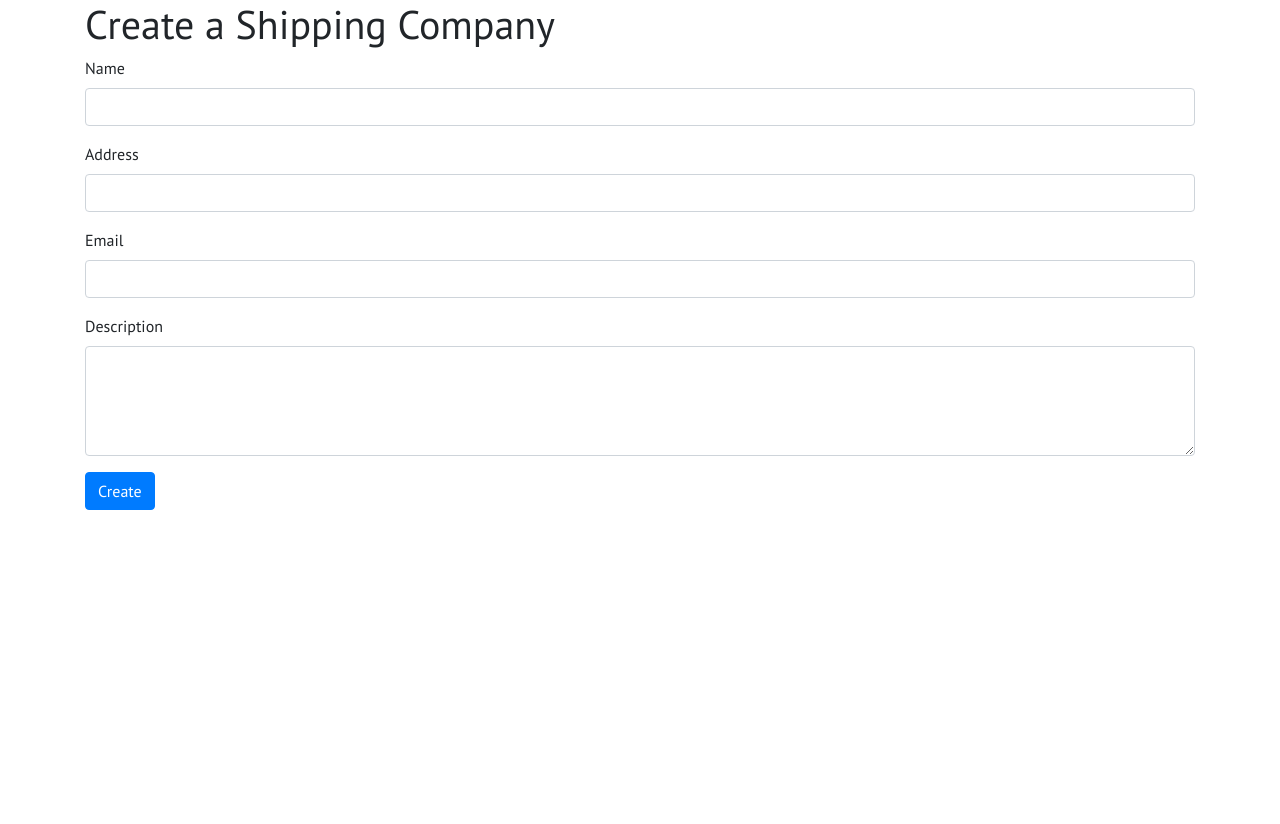
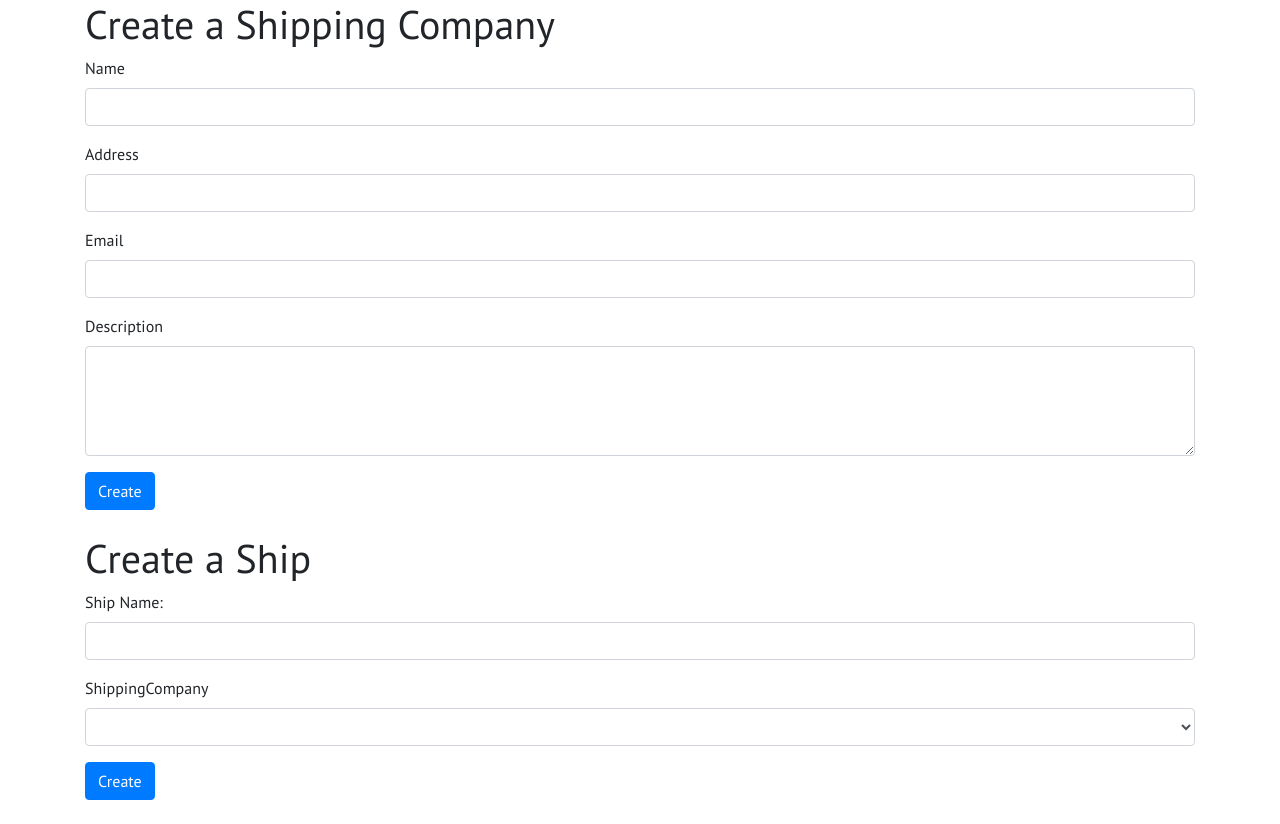
Before and after one commit to DBGUI-Freight-Management/frontend, a React (Create React App) app in the folder react-example/: page / in a window 1280 px wide. Before the commit the page ends 800 px from the top, so only its background shows below. Built offline with nearby package versions, Linux system fonts and the light colour scheme.

Commit message:
Started It

```diff
--- a/react-example/src/App.js
+++ b/react-example/src/App.js
@@ -1,12 +1,17 @@
 import React from 'react';
 import './App.css';
 import { ShippingCompanyCreationForm } from './ShippingManager';
+import { ShipCreationForm} from './ShippingManager'
+import { ShippingManager } from './ShippingManager/models';
 
+
+const manager= new ShippingManager();
 
 function App() {
   return (
     <main>
-      <ShippingCompanyCreationForm/>
+      <ShippingCompanyCreationForm manager={manager}/>
+      <ShipCreationForm manager={manager}/>
     </main>
   );
 }
--- /dev/null
+++ b/react-example/src/ShippingManager/ShipCreationForm.jsx
@@ -0,0 +1,56 @@
+import React from 'react';
+import { ShippingManager } from './models';
+
+export class ShipCreationForm extends React.Component{
+    state = {
+        name:"",
+        owningCompany:"",
+    }
+
+    submit(){
+        if(this.state.name!=="" && this.state.owningCompany!==""){
+            this.props.manager.addShip(this.state.name,this.state.owningCompany);
+        }
+    }
+
+    render(){
+        return (
+            <>
+                <form className="container">
+                    <h1>
+                        Create a Ship
+                    </h1>
+                    <div className="form-group">
+                        <label htmlFor="shipName">
+                            Ship Name:
+                        </label>
+                        <input type="text"
+                                id="shipName"
+                                name="shipName"
+                                className="form-control"
+                                value={this.state.name}
+                                onChange={e=>this.setState({name:e.target.value})}/>
+                    </div>
+                    <div className="form-group">
+                        <label htmlFor="shippingCompany">
+                            ShippingCompany
+                        </label>
+                        <select className="form-control"
+                                id="shippingCompany"
+                                name="shippingCompany"
+                                value={this.state.owningCompany}
+                                onChange={e=>this.setState({owningCompany:e.target.value})}>
+                                    <option></option>
+                                {this.props.manager.getCompanies().map(company=>(<option>{company.name}</option>))}
+                        </select>
+                    </div>
+                    <div className="form-group">
+                        <button type="button" className="btn btn-primary mb-2" onClick={e=>this.submit()}>Create</button>
+                    </div>
+                </form>
+
+            </>
+        )
+    }
+
+}
--- a/react-example/src/ShippingManager/ShippingCompanyCreationForm.jsx
+++ b/react-example/src/ShippingManager/ShippingCompanyCreationForm.jsx
@@ -6,11 +6,11 @@ export class ShippingCompanyCreationForm extends React.Component{
         name:"",
         address:"",
         email:"",
-        description:""
+        description:"",
     }
 
     submitCompany(){
-        console.log(this.state);
+        this.props.manager.addCompany(this.state.name,this.state.address,this.state.email,this.state.description);
     }
 
     render() {
--- a/react-example/src/ShippingManager/index.js
+++ b/react-example/src/ShippingManager/index.js
@@ -1 +1,2 @@
 export * from "./ShippingCompanyCreationForm";
+export * from "./ShipCreationForm";
--- /dev/null
+++ b/react-example/src/ShippingManager/models/Company.js
@@ -0,0 +1,8 @@
+export class Company{
+    constructor(name,address,email,description){
+        this.name=name;
+        this.address=address;
+        this.email=email;
+        this.description=description
+    }
+}
--- /dev/null
+++ b/react-example/src/ShippingManager/models/Ship.js
@@ -0,0 +1,7 @@
+
+export class Ship{
+    constructor(name, owningCompany){
+        this.name=name;
+        this.owningCompany=owningCompany;
+    }
+}
--- /dev/null
+++ b/react-example/src/ShippingManager/models/ShippingManager.js
@@ -0,0 +1,38 @@
+import { Company } from "./Company";
+import { Ship } from "./Ship";
+
+
+export class ShippingManager{
+    constructor(){
+        this.companies = [
+            new Company("Trans-Atlantic", "1001 101st New York, New York 0000","trans@atlantic.com", "Best Shipping this side of the world"),
+            new Company("Fiji Shipping","1 Island Blvd Oceanside Fiji", "contact@FijiShipping.com", "Outwit Outplay Outlast"),
+            new Company("Pacific Specifics", "1250 Manhattan Beach Blvd, CA 90266", "pacificspecifics@aol.com", "Best Shipping this side of the world")
+        ]
+
+        this.ships=[
+            new Ship("SS Enterprise", "Trans-Atlantic"),
+            new Ship("SS Discovery", "Trans-Atlantic"),
+            new Ship("Boston Rob", "Fiji Shipping"),
+            new Ship("Pavarti", "Fiji Shipping"),
+            new Ship("Tyson", "Fiji Shipping"),
+            new Ship("Probst", "Fiji Shipping"),
+            new Ship("Narniphilous", "Pacific Specifics")
+        ]
+    }
+
+    addCompany(name,address,email,description){
+        this.companies.push(new Company(name,address,email,description));
+    }
+
+    addShip(name, company){
+        this.companies.push(new Ship(name,company));
+    }
+
+
+    getCompanies(){
+        return this.companies;
+    }
+
+
+}
--- /dev/null
+++ b/react-example/src/ShippingManager/models/index.js
@@ -0,0 +1 @@
+export * from './ShippingManager'
```
